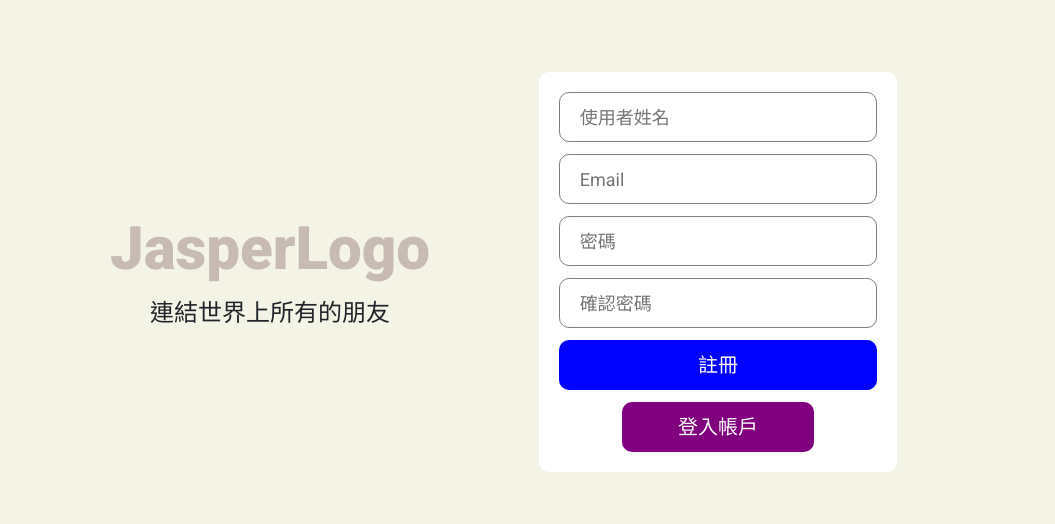
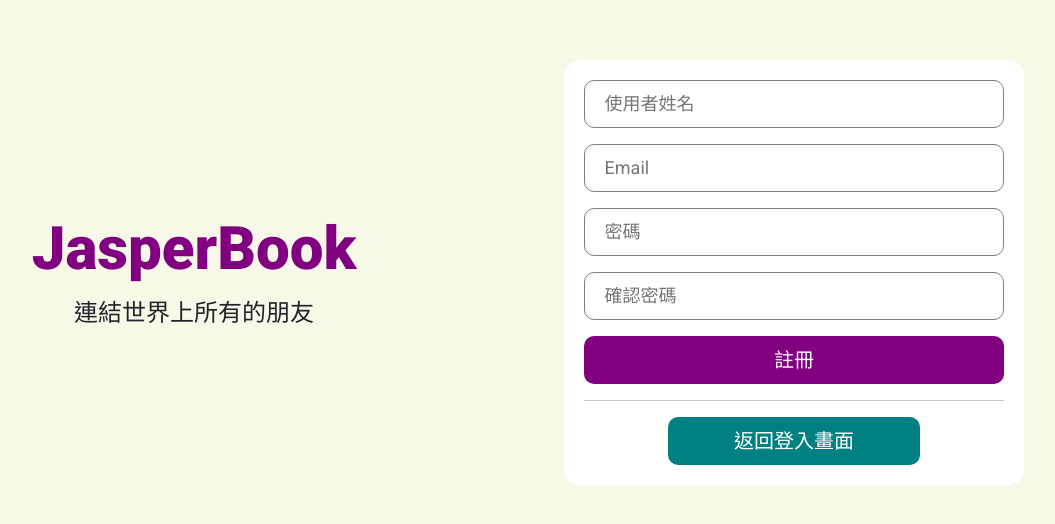
Before and after one commit to jaspercodetree/socialApp, a React (Create React App) app in the folder FrontEnd/: page /register in a window 1280 px wide. Shown: the part 128-652 px from the top of the page, without its empty margins (146-1201 px from the left). Built offline with nearby package versions, Linux system fonts and the light colour scheme.

Commit message:
style: login & register UI RWD

```diff
--- a/FrontEnd/src/pages/login/Login.jsx
+++ b/FrontEnd/src/pages/login/Login.jsx
@@ -26,14 +26,14 @@ export default function Login() {
 	};
 
 	return (
-		<div className="login">
-			<div className="loginWrapper">
-				<div className="loginLeft">
-					<h3 className="loginLogo">JasperLogo</h3>
+		<div className="login container-fluid">
+			<div className="loginWrapper row">
+				<div className="loginLeft col-12 col-md-6">
+					<h3 className="loginLogo">JasperBook</h3>
 					<span className="loginDesc">連結世界上所有的朋友</span>
 				</div>
-				<div className="loginRight">
-					<form className="loginBox" onSubmit={handleSubmit}>
+				<div className="loginRight col-12 col-md-6 mt-4 mt-md-0">
+					<form className="loginBox p-4" onSubmit={handleSubmit}>
 						<input
 							type="email"
 							placeholder="Email"
@@ -62,6 +62,7 @@ export default function Login() {
 						<span className="loginForget">
 							<Link to="/login">忘記密碼?</Link>
 						</span>
+						<hr className="mt-0" />
 						<Link to="/register" style={{ textAlign: 'center' }}>
 							<button className="loginRegisterButton">
 								{isFetching ? (
--- a/FrontEnd/src/pages/login/login.css
+++ b/FrontEnd/src/pages/login/login.css
@@ -1,7 +1,7 @@
 .login {
   width: 100vw;
   height: 100vh;
-  background-color: #f3f3e6;
+  background-color: #f8f8e8;
   display: -webkit-box;
   display: -ms-flexbox;
   display: flex;
@@ -14,18 +14,11 @@
 }
 
 .login .loginWrapper {
-  width: 70%;
-  height: 70%;
-  display: -webkit-box;
-  display: -ms-flexbox;
-  display: flex;
+  width: 1200px;
 }
 
 .login .loginWrapper .loginLeft,
 .login .loginWrapper .loginRight {
-  -webkit-box-flex: 1;
-      -ms-flex: 1;
-          flex: 1;
   display: -webkit-box;
   display: -ms-flexbox;
   display: flex;
@@ -44,7 +37,7 @@
 .loginLeft .loginLogo {
   font-size: 60px;
   font-weight: 800;
-  color: #8666;
+  color: purple;
   margin-bottom: 10px;
 }
 
@@ -54,10 +47,8 @@
 
 .loginRight .loginBox {
   width: 80%;
-  height: 300px;
-  padding: 20px;
   background-color: #fff;
-  border-radius: 10px;
+  border-radius: 16px;
   display: -webkit-box;
   display: -ms-flexbox;
   display: flex;
@@ -71,11 +62,12 @@
 }
 
 .loginRight .loginBox .loginInput {
-  height: 50px;
+  height: 48px;
   border-radius: 10px;
   border: 1px solid gray;
   font-size: 18px;
   padding-left: 20px;
+  margin-bottom: 16px;
 }
 
 .loginRight .loginBox .loginInput:focus {
@@ -83,39 +75,8 @@
 }
 
 .loginRight .loginBox .loginButton {
-  height: 50px;
-  border-radius: 10px;
-  border: none;
-  background-color: blue;
-  color: #fff;
-  font-size: 20px;
-  font-weight: 500;
-  cursor: pointer;
-}
-
-.loginRight .loginBox .loginForget {
-  text-align: center;
-  color: blue;
-}
-
-.loginRight .loginBox .loginForget a {
-  text-decoration: none;
-}
-
-.loginRight .loginBox .loginForget a:visited {
-  color: #000;
-}
-
-.loginRight .loginBox .loginForget a:hover {
-  color: blue;
-}
-
-.loginRight .loginBox .loginRegisterButton {
-  width: 60%;
-  height: 50px;
-  -ms-flex-item-align: center;
-      -ms-grid-row-align: center;
-      align-self: center;
+  height: 48px;
+  margin-bottom: 16px;
   border-radius: 10px;
   border: none;
   background-color: purple;
@@ -124,3 +85,44 @@
   font-weight: 500;
   cursor: pointer;
 }
+
+.loginRight .loginBox .loginButton:hover {
+  background-color: #9c009c;
+}
+
+.loginRight .loginBox .loginForget {
+  text-align: center;
+  color: #1877f2;
+  margin-bottom: 16px;
+}
+
+.loginRight .loginBox .loginForget a {
+  text-decoration: none;
+}
+
+.loginRight .loginBox .loginForget a:visited {
+  color: #1877f2;
+}
+
+.loginRight .loginBox .loginForget a:hover {
+  color: #000;
+}
+
+.loginRight .loginBox .loginRegisterButton {
+  width: 60%;
+  height: 48px;
+  -ms-flex-item-align: center;
+      -ms-grid-row-align: center;
+      align-self: center;
+  border-radius: 10px;
+  border: none;
+  background-color: teal;
+  color: #fff;
+  font-size: 20px;
+  font-weight: 500;
+  cursor: pointer;
+}
+
+.loginRight .loginBox .loginRegisterButton:hover {
+  background-color: #009494;
+}
--- a/FrontEnd/src/pages/login/login.scss
+++ b/FrontEnd/src/pages/login/login.scss
@@ -1,19 +1,16 @@
 .login {
 	width: 100vw;
 	height: 100vh;
-	background-color: rgb(243, 243, 230);
+	background-color: #f8f8e8;
 	display: flex;
 	justify-content: center;
 	align-items: center;
 
 	.loginWrapper {
-		width: 70%;
-		height: 70%;
-		display: flex;
+		width: 1200px;
 
 		.loginLeft,
 		.loginRight {
-			flex: 1;
 			display: flex;
 			flex-direction: column;
 			justify-content: center;
@@ -26,7 +23,7 @@
 	.loginLogo {
 		font-size: 60px;
 		font-weight: 800;
-		color: #8666;
+		color: purple;
 		margin-bottom: 10px;
 	}
 
@@ -38,20 +35,19 @@
 .loginRight {
 	.loginBox {
 		width: 80%;
-		height: 300px;
-		padding: 20px;
 		background-color: #fff;
-		border-radius: 10px;
+		border-radius: 16px;
 		display: flex;
 		flex-direction: column;
 		justify-content: space-between;
 
 		.loginInput {
-			height: 50px;
+			height: 48px;
 			border-radius: 10px;
 			border: 1px solid gray;
 			font-size: 18px;
 			padding-left: 20px;
+			margin-bottom: 16px;
 
 			&:focus {
 				outline: none;
@@ -59,37 +55,8 @@
 		}
 
 		.loginButton {
-			height: 50px;
-			border-radius: 10px;
-			border: none;
-			background-color: blue;
-			color: #fff;
-			font-size: 20px;
-			font-weight: 500;
-			cursor: pointer;
-		}
-
-		.loginForget {
-			text-align: center;
-			color: blue;
-
-			a {
-				text-decoration: none;
-
-				&:visited {
-					color: #000;
-				}
-
-				&:hover {
-					color: blue;
-				}
-			}
-		}
-
-		.loginRegisterButton {
-			width: 60%;
-			height: 50px;
-			align-self: center;
+			height: 48px;
+			margin-bottom: 16px;
 			border-radius: 10px;
 			border: none;
 			background-color: purple;
@@ -97,6 +64,45 @@
 			font-size: 20px;
 			font-weight: 500;
 			cursor: pointer;
+
+			&:hover {
+				background-color: rgb(156, 0, 156);
+			}
+		}
+
+		.loginForget {
+			text-align: center;
+			color: #1877f2;
+			margin-bottom: 16px;
+
+			a {
+				text-decoration: none;
+
+				&:visited {
+					color: #1877f2;
+				}
+
+				&:hover {
+					color: #000;
+				}
+			}
+		}
+
+		.loginRegisterButton {
+			width: 60%;
+			height: 48px;
+			align-self: center;
+			border-radius: 10px;
+			border: none;
+			background-color: teal;
+			color: #fff;
+			font-size: 20px;
+			font-weight: 500;
+			cursor: pointer;
+
+			&:hover {
+				background-color: rgb(0, 148, 148);
+			}
 		}
 	}
 }
--- a/FrontEnd/src/pages/register/Register.jsx
+++ b/FrontEnd/src/pages/register/Register.jsx
@@ -35,13 +35,16 @@ export default function Register() {
 	};
 
 	return (
-		<div className="register">
-			<div className="registerWrapper">
-				<div className="registerLeft">
-					<h3 className="registerLogo">JasperLogo</h3>
+		<div className="register container-fluid">
+			<div className="registerWrapper row">
+				<div className="registerLeft  col-12 col-md-6">
+					<h3 className="registerLogo">JasperBook</h3>
 					<span className="registerDesc">連結世界上所有的朋友</span>
 				</div>
-				<form className="registerRight" onSubmit={handleSubmit}>
+				<form
+					className="registerRight col-12 col-md-6 mt-4 mt-md-0"
+					onSubmit={handleSubmit}
+				>
 					<div className="registerBox">
 						<input
 							type="text"
@@ -75,9 +78,10 @@ export default function Register() {
 						<button className="registerButton" type="submit">
 							註冊
 						</button>
+						<hr className="mt-0" />
 						<Link to="/login" style={{ textAlign: 'center' }}>
 							<button className="loginRegisterButton">
-								登入帳戶
+								返回登入畫面
 							</button>
 						</Link>
 					</div>
--- a/FrontEnd/src/pages/register/register.css
+++ b/FrontEnd/src/pages/register/register.css
@@ -1,7 +1,7 @@
 .register {
   width: 100vw;
   height: 100vh;
-  background-color: #f3f3e6;
+  background-color: #f8f8e8;
   display: -webkit-box;
   display: -ms-flexbox;
   display: flex;
@@ -14,18 +14,11 @@
 }
 
 .register .registerWrapper {
-  width: 70%;
-  height: 70%;
-  display: -webkit-box;
-  display: -ms-flexbox;
-  display: flex;
+  width: 1200px;
 }
 
 .register .registerWrapper .registerLeft,
 .register .registerWrapper .registerRight {
-  -webkit-box-flex: 1;
-      -ms-flex: 1;
-          flex: 1;
   display: -webkit-box;
   display: -ms-flexbox;
   display: flex;
@@ -44,7 +37,7 @@
 .registerLeft .registerLogo {
   font-size: 60px;
   font-weight: 800;
-  color: #8666;
+  color: purple;
   margin-bottom: 10px;
 }
 
@@ -54,10 +47,9 @@
 
 .registerRight .registerBox {
   width: 80%;
-  height: 400px;
   padding: 20px;
   background-color: #fff;
-  border-radius: 10px;
+  border-radius: 16px;
   display: -webkit-box;
   display: -ms-flexbox;
   display: flex;
@@ -71,11 +63,12 @@
 }
 
 .registerRight .registerBox .registerInput {
-  height: 50px;
+  height: 48px;
   border-radius: 10px;
   border: 1px solid gray;
   font-size: 18px;
   padding-left: 20px;
+  margin-bottom: 16px;
 }
 
 .registerRight .registerBox .registerInput:focus {
@@ -83,22 +76,8 @@
 }
 
 .registerRight .registerBox .registerButton {
-  height: 50px;
-  border-radius: 10px;
-  border: none;
-  background-color: blue;
-  color: #fff;
-  font-size: 20px;
-  font-weight: 500;
-  cursor: pointer;
-}
-
-.registerRight .registerBox .loginRegisterButton {
-  width: 60%;
-  height: 50px;
-  -ms-flex-item-align: center;
-      -ms-grid-row-align: center;
-      align-self: center;
+  height: 48px;
+  margin-bottom: 16px;
   border-radius: 10px;
   border: none;
   background-color: purple;
@@ -107,3 +86,26 @@
   font-weight: 500;
   cursor: pointer;
 }
+
+.registerRight .registerBox .registerButton:hover {
+  background-color: #9c009c;
+}
+
+.registerRight .registerBox .loginRegisterButton {
+  width: 60%;
+  height: 48px;
+  -ms-flex-item-align: center;
+      -ms-grid-row-align: center;
+      align-self: center;
+  border-radius: 10px;
+  border: none;
+  background-color: teal;
+  color: #fff;
+  font-size: 20px;
+  font-weight: 500;
+  cursor: pointer;
+}
+
+.registerRight .registerBox .loginRegisterButton:hover {
+  background-color: #009494;
+}
--- a/FrontEnd/src/pages/register/register.scss
+++ b/FrontEnd/src/pages/register/register.scss
@@ -1,19 +1,16 @@
 .register {
 	width: 100vw;
 	height: 100vh;
-	background-color: rgb(243, 243, 230);
+	background-color: #f8f8e8;
 	display: flex;
 	justify-content: center;
 	align-items: center;
 
 	.registerWrapper {
-		width: 70%;
-		height: 70%;
-		display: flex;
+		width: 1200px;
 
 		.registerLeft,
 		.registerRight {
-			flex: 1;
 			display: flex;
 			flex-direction: column;
 			justify-content: center;
@@ -26,7 +23,7 @@
 	.registerLogo {
 		font-size: 60px;
 		font-weight: 800;
-		color: #8666;
+		color: purple;
 		margin-bottom: 10px;
 	}
 
@@ -38,20 +35,20 @@
 .registerRight {
 	.registerBox {
 		width: 80%;
-		height: 400px;
 		padding: 20px;
 		background-color: #fff;
-		border-radius: 10px;
+		border-radius: 16px;
 		display: flex;
 		flex-direction: column;
 		justify-content: space-between;
 
 		.registerInput {
-			height: 50px;
+			height: 48px;
 			border-radius: 10px;
 			border: 1px solid gray;
 			font-size: 18px;
 			padding-left: 20px;
+			margin-bottom: 16px;
 
 			&:focus {
 				outline: none;
@@ -59,20 +56,8 @@
 		}
 
 		.registerButton {
-			height: 50px;
-			border-radius: 10px;
-			border: none;
-			background-color: blue;
-			color: #fff;
-			font-size: 20px;
-			font-weight: 500;
-			cursor: pointer;
-		}
-
-		.loginRegisterButton {
-			width: 60%;
-			height: 50px;
-			align-self: center;
+			height: 48px;
+			margin-bottom: 16px;
 			border-radius: 10px;
 			border: none;
 			background-color: purple;
@@ -80,6 +65,27 @@
 			font-size: 20px;
 			font-weight: 500;
 			cursor: pointer;
+
+			&:hover {
+				background-color: rgb(156, 0, 156);
+			}
+		}
+
+		.loginRegisterButton {
+			width: 60%;
+			height: 48px;
+			align-self: center;
+			border-radius: 10px;
+			border: none;
+			background-color: teal;
+			color: #fff;
+			font-size: 20px;
+			font-weight: 500;
+			cursor: pointer;
+
+			&:hover {
+				background-color: rgb(0, 148, 148);
+			}
 		}
 	}
 }
```
